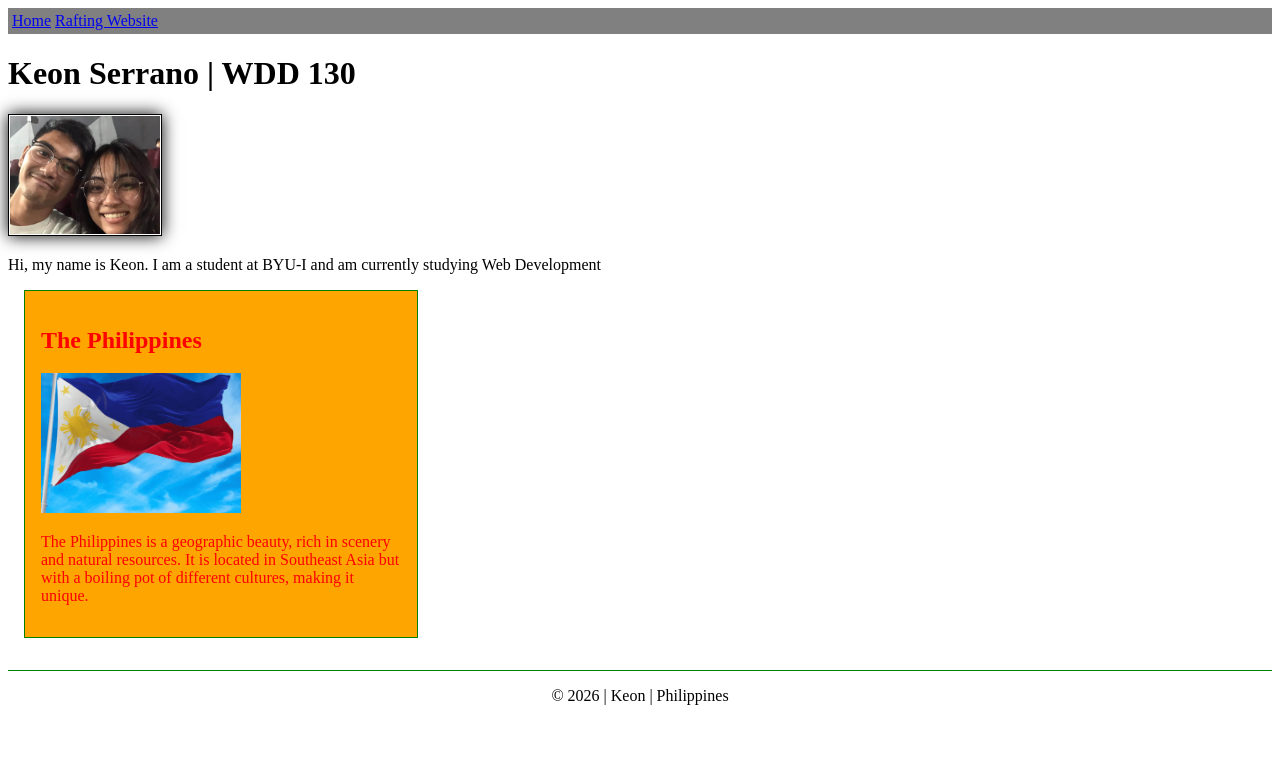
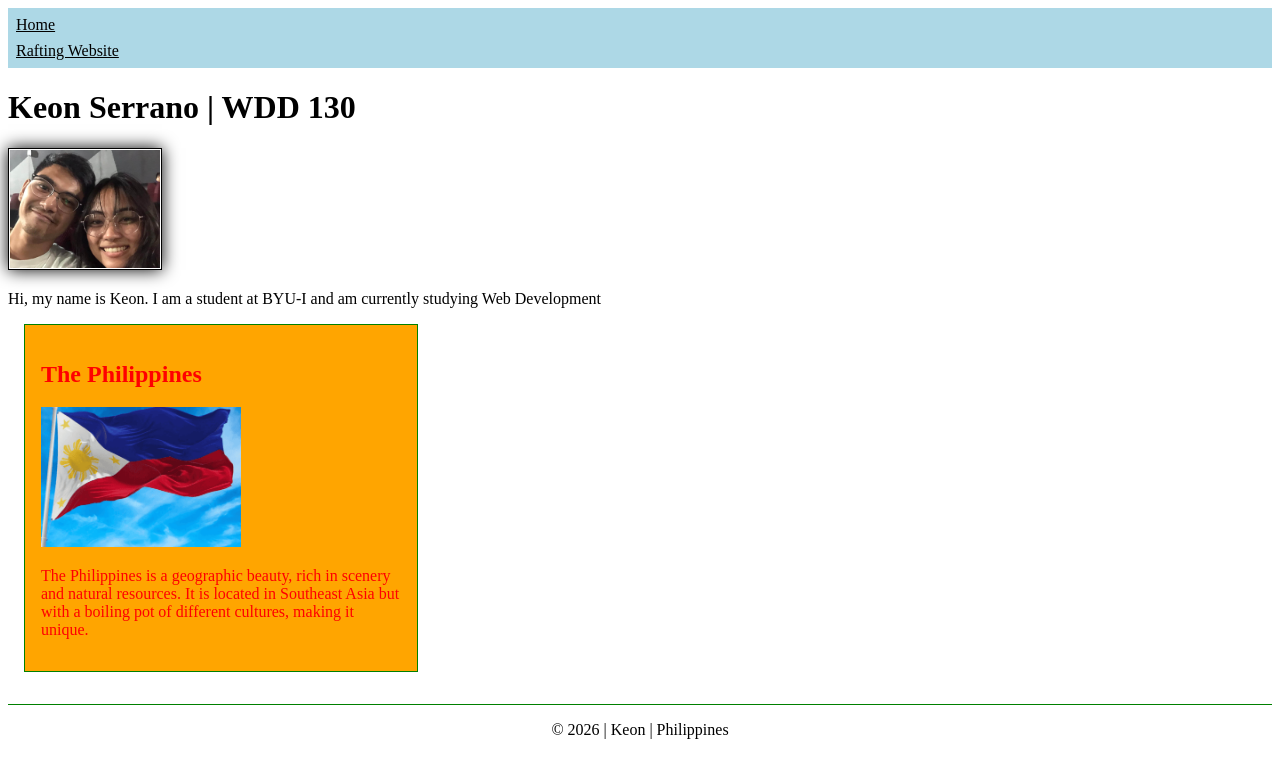
Before and after one commit to ShellThePanda/wdd130, a plain HTML site: page index.html in a window 1280 px wide. Drawn offline with Linux system fonts and the light colour scheme.

Commit message:
new commit

```diff
--- a/styles/styles.css
+++ b/styles/styles.css
@@ -35,9 +35,13 @@ footer {
 }
 
 nav {
-    background-color: grey;
+    background-color: lightblue;
     padding: 4px;
-    color: white;
+}
+
+nav a {
+    color: black;
+    padding: 4px;
     display: block;
 }
 
```
